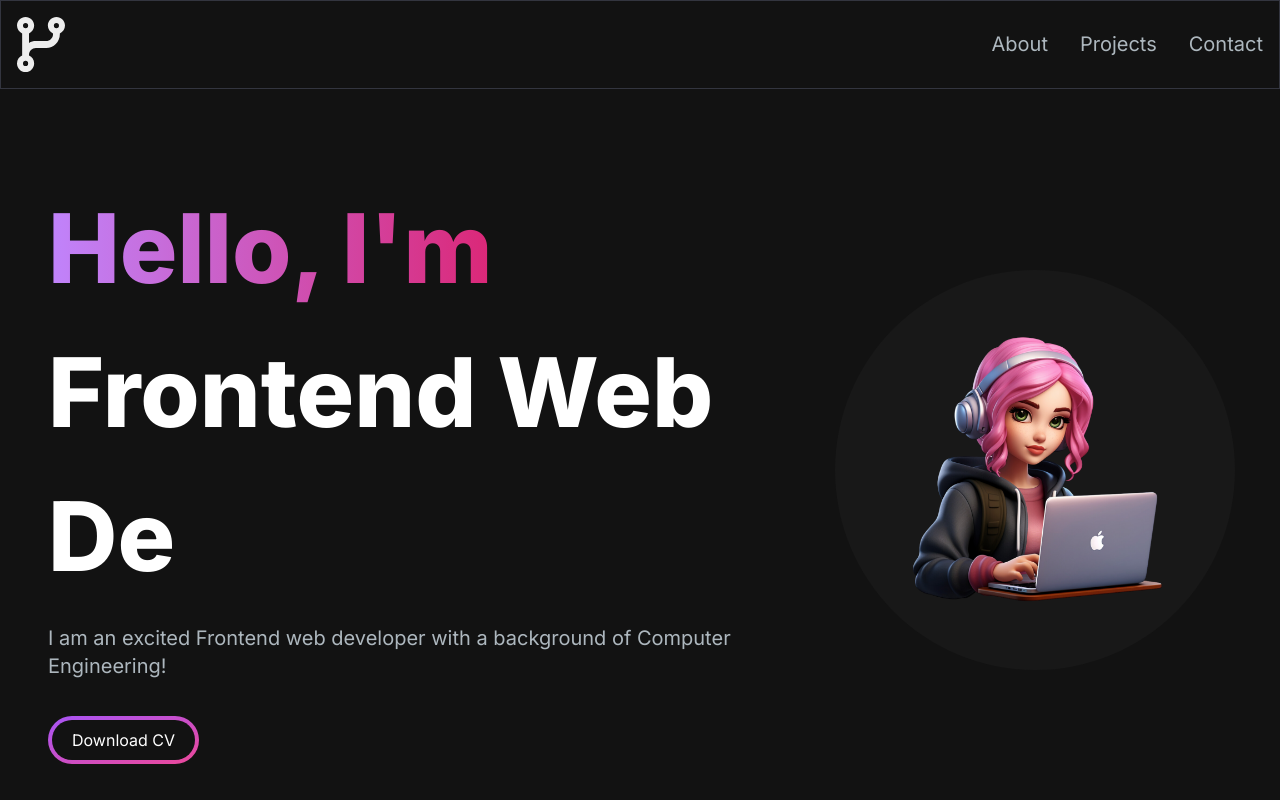
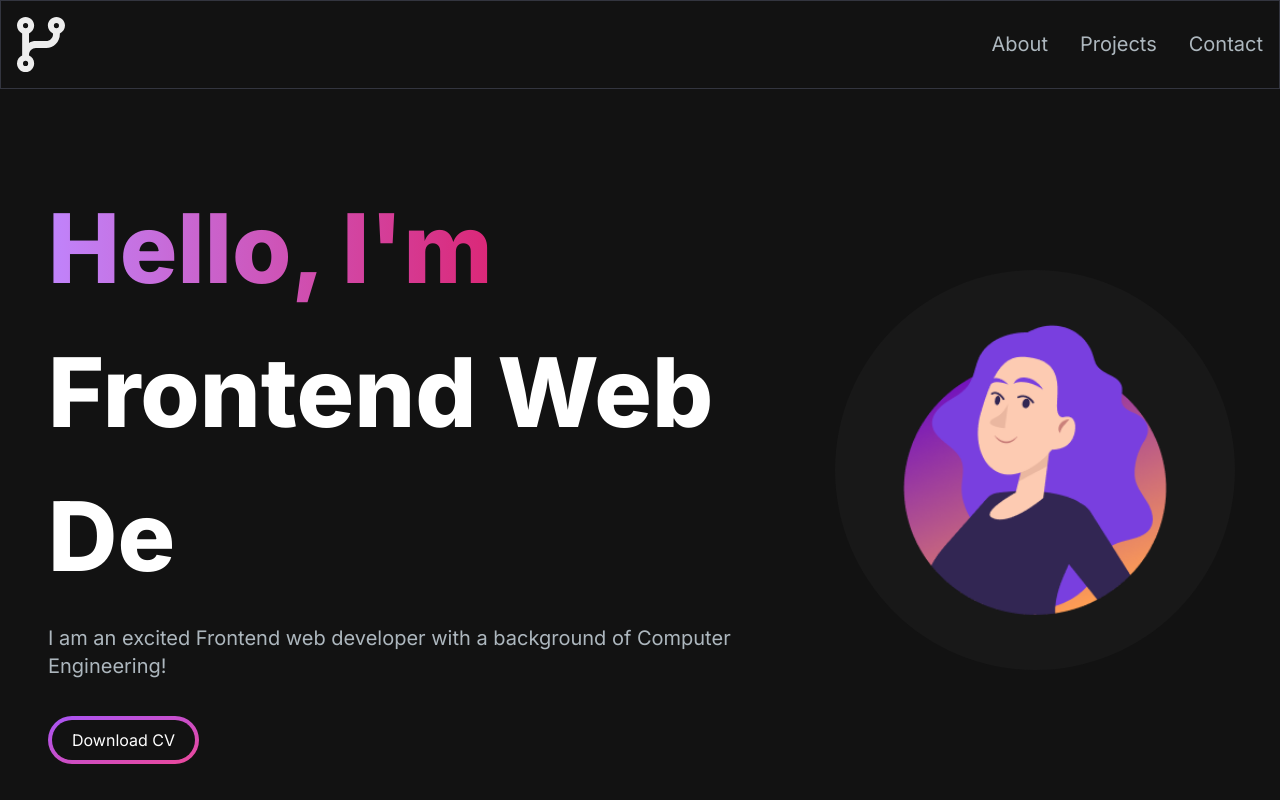
Before and after one commit to eblaekerdiker/eblaekerdiker-portfolio, a Next.js app: page / in a window 1280 px wide. Shown: the top 800 px of the page. Built offline with nearby package versions, Linux system fonts and the light colour scheme.

Commit message:
Avatar Changed

```diff
--- a/src/app/components/HeroSection.jsx
+++ b/src/app/components/HeroSection.jsx
@@ -54,7 +54,7 @@ const HeroSection = () => {
         >
           <div className="rounded-full bg-[#181818] w-[250px] h-[250px] lg:w-[400px] lg:h-[400px] relative">
             <Image
-              src="/images/hero-image.png"
+              src="/images/Avatar.png"
               alt="hero image"
               className="absolute transform -translate-x-1/2 -translate-y-1/2 top-1/2 left-1/2"
               width={300}
```
Also changed, not shown: public/images/Avatar.png (added), public/images/hero-image.png (deleted).
